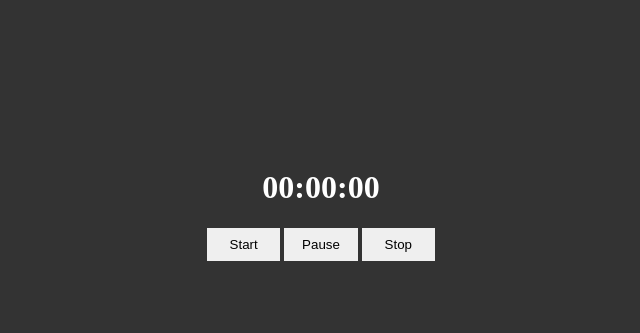
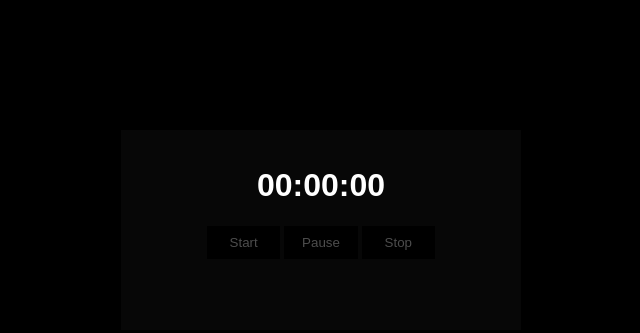
Before and after one commit to euvncius/Cronometro, a plain HTML site: page index.html in a window 1280 px wide. Shown: the part 20-353 px from the top of the page, without its empty margins (319-959 px from the left). Drawn offline with Linux system fonts and the light colour scheme.

Commit message:
Update style.css

```diff
--- a/style.css
+++ b/style.css
@@ -1,18 +1,34 @@
 div{
     text-align: center;
-    padding: 10em;
+    width: 400px;
+    height: 200px;
+    box-sizing: border-box;
+    background-color: rgb(7, 7, 7);
+    margin: auto;
+    margin-top: 150px;
+    padding-top: 1em;
+
 }
 
 body{
-    background-color: #333;
+    background-color: black;
 }
 
 h1{
     color:white;
+    font-family: 'Mulish', sans-serif;
 }
 
 button{
     height: 2.5em;
     width: 5.5em;
     border: none;
+    color:rgb(77, 77, 77);
+    background-color: black;
+    transition: 0.4s;
+    cursor: pointer;
 }
+
+button:hover{
+    color: white;
+}
```
